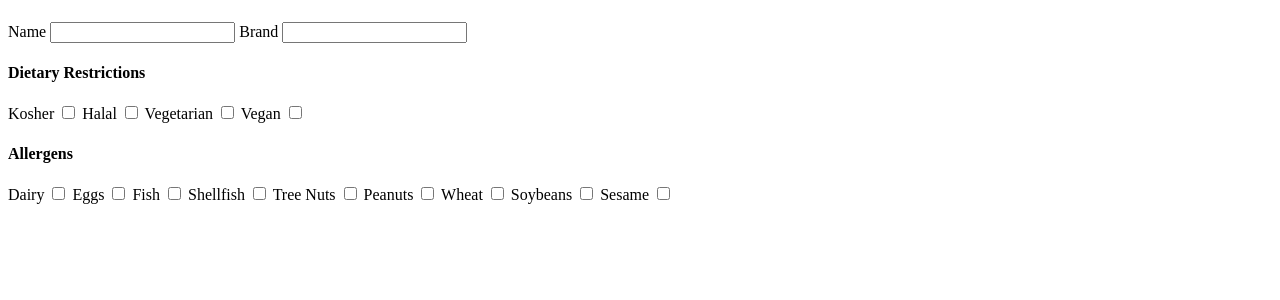
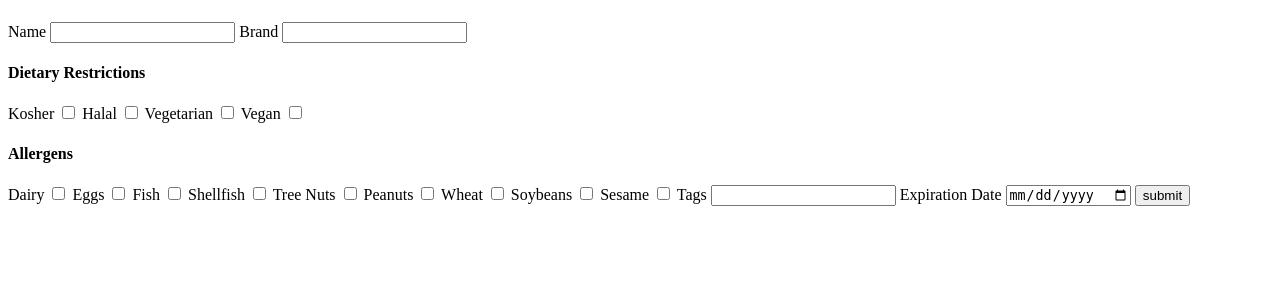
Before and after one commit to UVMHacks2025/Team-3, a Flask app: template templates/add.html in a window 1280 px wide. Shown: the part 58-358 px from the top of the page. Run offline with Flask 3, Linux system fonts and the light colour scheme; the template is opened without the code that fills it, so the values that code supplies are empty.

Commit message:
finished add page

```diff
--- a/templates/add.html
+++ b/templates/add.html
@@ -40,6 +40,14 @@
     <label for="sesame">Sesame</label>
     <input type="checkbox" id="sesame" name="allergens" value="sesame" />
 
+
+    <label for="tags">Tags</label>
+    <input type="text" name="tags" id="tags" />
+
+    <label for="expiration_date">Expiration Date</label>
+    <input type="date" name="expiration_date" id="expiration_date">
+
+    <input type="submit" value="submit">
   </section>
 </form>
 
```
